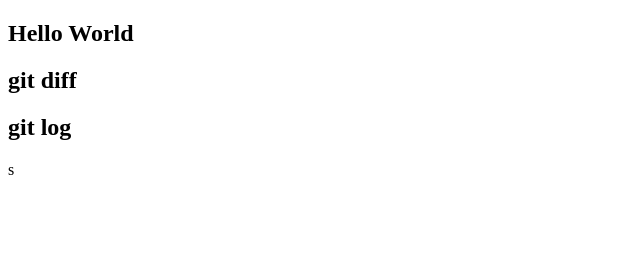
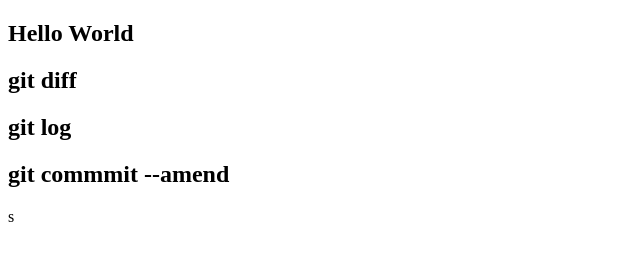
Before and after one commit to Ezure-HARUNA/git-plactice, a plain HTML site: page index.html in a window 1280 px wide. Shown: the whole page, without its empty margins (0-640 px from the left). Drawn offline with Linux system fonts and the light colour scheme.

Commit message:
gitignore

```diff
--- a/index.html
+++ b/index.html
@@ -11,6 +11,7 @@
   <h2>Hello World</h2>
   <h2>git diff</h2>
   <h2>git log</h2>
+  <h2>git commmit --amend</h2>
 
 s
 </body>
```
Also changed, not shown: 1 other file.
